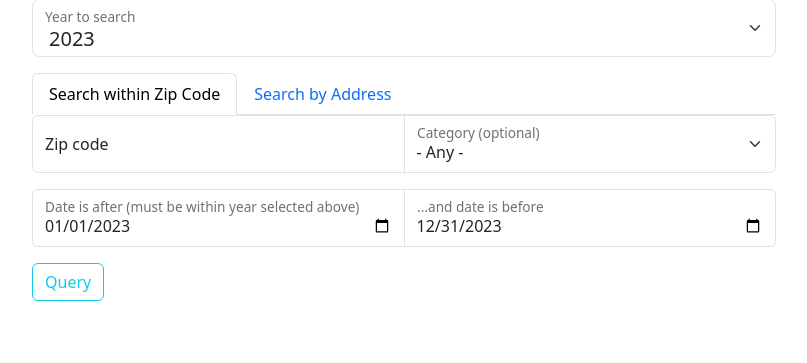
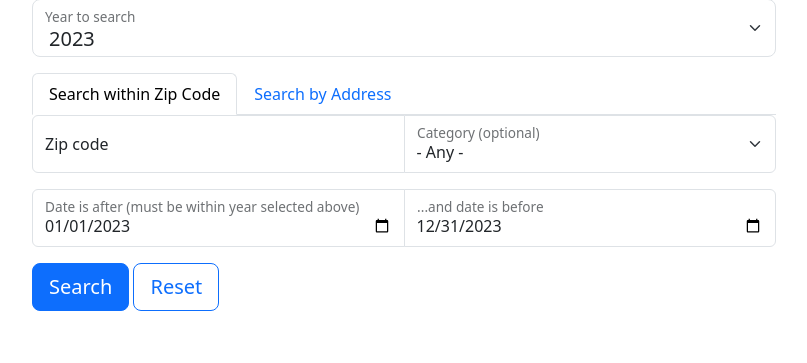
Before and after one commit to balsama/query311, a PHP site: page /query311/ in a window 1280 px wide. Shown: the part 171-534 px from the top of the page, without its empty margins (50-857 px from the left). Run offline with PHP 8.4, Linux system fonts and the light colour scheme.

Commit message:
Reset button

```diff
--- a/public/index.php
+++ b/public/index.php
@@ -63,7 +63,7 @@ use Balsama\Query311\Helpers;
 
             <ul class="nav nav-tabs" id="myTab" role="tablist">
                 <li class="nav-item" role="presentation">
-                    <button class="nav-link active" id="home-tab" data-bs-toggle="tab" data-bs-target="#tab_zip" type="button" role="tab" aria-controls="tab_zip" aria-selected="true">Search within Zip Code</button>
+                    <button class="nav-link active show" id="home-tab" data-bs-toggle="tab" data-bs-target="#tab_zip" type="button" role="tab" aria-controls="tab_zip" aria-selected="true">Search within Zip Code</button>
                 </li>
                 <li class="nav-item" role="presentation">
                     <button class="nav-link" id="profile-tab" data-bs-toggle="tab" data-bs-target="#tab_address" type="button" role="tab" aria-controls="tab_address" aria-selected="false">Search by Address</button>
@@ -82,9 +82,9 @@ use Balsama\Query311\Helpers;
                             <option value="Bicycle">Abandoned Bicycle</option>
                             <option value="Building">Abandoned Building</option>
                             <option value="Vehicle">Abandoned Vehicle</option>
-                            <option value="Bed Bugs">Bed Bugs</option>
+                            <option value=" Bugs">Bed Bugs</option>
                             <option value="Broken Park Equipment">Broken Park Equipment</option>
-                            <option value="Broken Sidewalk">Broken Sidewalk</option>
+                            <option value="Sidewalk">Broken Sidewalk</option>
                             <option value="Building Inspection Request">Building Inspection Request</option>
                             <option value="BWSC">BWSC</option>
                             <option value="atchbasin">Catchbasin</option>
@@ -177,8 +177,8 @@ use Balsama\Query311\Helpers;
             </div>
             </div>
 
-
-            <button class="btn btn-outline-info" type="submit" value="search">Query</button>
+            <button class="btn btn-primary btn-lg" type="submit" value="search">Search</button>
+            <a href="index.php" class="btn btn-outline-primary btn-lg">Reset</a>
         </form>
 
       </div>
```
